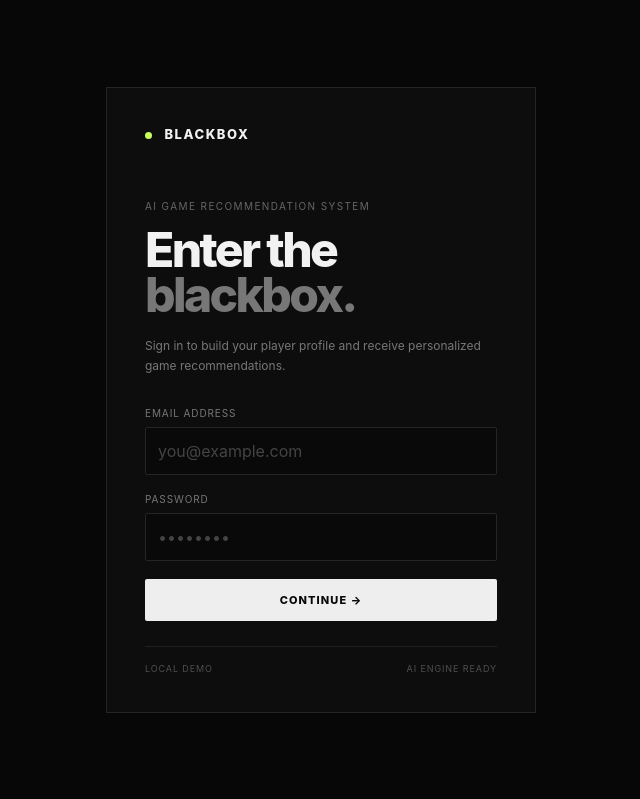
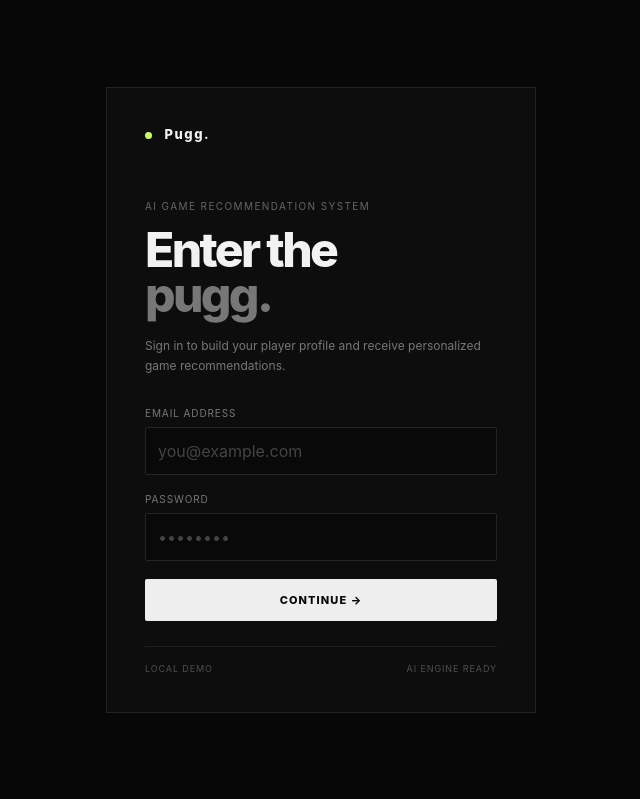
Before and after one commit to haripranavv/pugg.-game-recommender, a website: page index.html in a window 1280 px wide. Shown: the top 799 px of the page, without its empty margins (319-959 px from the left). Drawn offline with Linux system fonts and the light colour scheme; no server answers; grey boxes are pictures that could not be loaded.

Commit message:
ft. refinement_1

```diff
--- a/index.html
+++ b/index.html
@@ -3,7 +3,7 @@
 <head>
 <meta charset="UTF-8">
 <meta name="viewport" content="width=device-width, initial-scale=1.0">
-<title>Blackbox — AI Game Recommendation</title>
+<title>Pugg. — AI Game Recommendation</title>
 <link rel="stylesheet" href="style.css">
 </head>
 <body>
@@ -14,9 +14,9 @@
 
 <div id="loginScreen" class="login-screen">
   <div class="login-shell">
-    <div class="login-brand"><i></i> BLACKBOX</div>
+    <div class="login-brand"><i></i> Pugg.</div>
     <div class="login-kicker">AI GAME RECOMMENDATION SYSTEM</div>
-    <h1>Enter the<br><span>blackbox.</span></h1>
+    <h1>Enter the<br><span>pugg.</span></h1>
     <p class="login-copy">Sign in to build your player profile and receive personalized game recommendations.</p>
 
     <form id="loginForm" class="login-form">
@@ -36,7 +36,7 @@
   </div>
 </div>
 
-<nav><div class="brand"><i></i>Blackbox</div><div class="navright"><button id="soundToggle" class="sound-toggle" title="Toggle audio feedback">🔊</button><button id="savedGamesBtn" class="saved-nav-btn">Saved games (<span id="savedCount">0</span>)</button><span id="userEmail" class="user-email"></span><span class="status">AI ENGINE READY</span></div></nav>
+<nav><div class="brand"><i></i>Pugg.</div><div class="navright"><button id="soundToggle" class="sound-toggle" title="Toggle audio feedback">🔊</button><button id="savedGamesBtn" class="saved-nav-btn">Saved games (<span id="savedCount">0</span>)</button><span id="userEmail" class="user-email"></span><span class="status">AI ENGINE READY</span></div></nav>
 <main class="wrap">
 <section class="hero">
 <div class="kicker">AI game recommendation system / 01</div>
```
